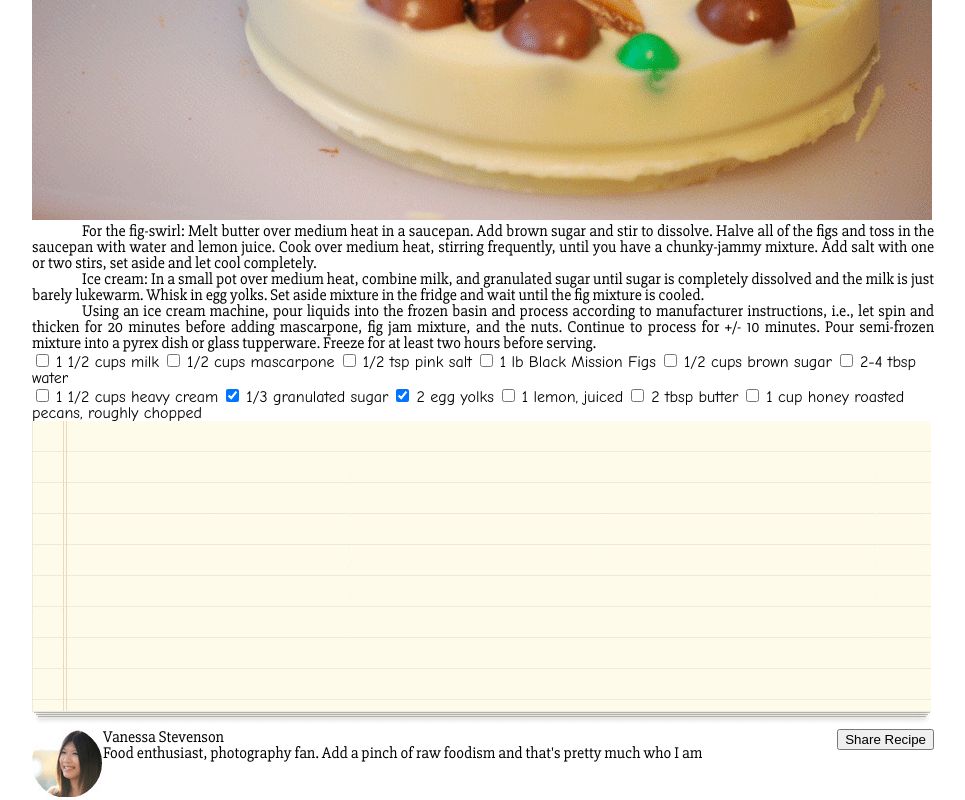
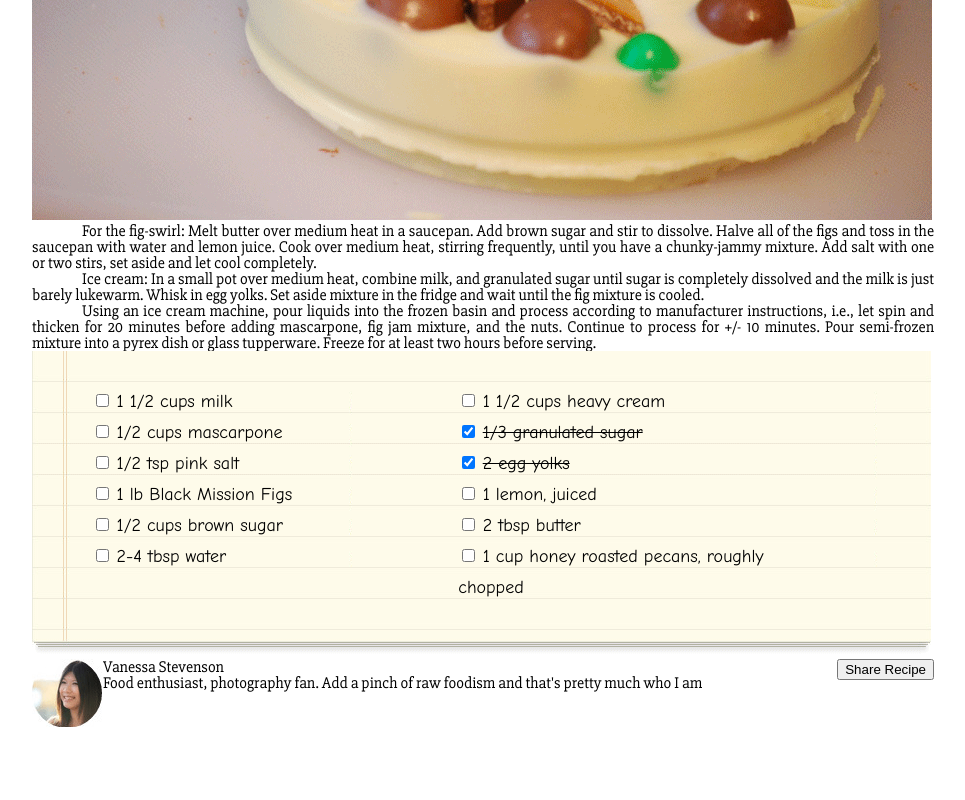
Before and after one commit to adriennekarnoski/chocolate-pizza, a plain HTML site: page index.html in a window 1280 px wide. Shown: the part 479-1279 px from the top of the page, without its empty margins (157-1122 px from the left). After the commit the page ends 1209 px from the top, so only its background shows below. Drawn offline with nearby package versions, Linux system fonts and the light colour scheme; files whose address does not match are found by name.

Commit message:
added checklist with clickable check boxes

```diff
--- a/index.html
+++ b/index.html
@@ -48,34 +48,65 @@
 <p class="indent">Ice cream: In a small pot over medium heat, combine milk, and granulated sugar until sugar is completely dissolved and the milk is just barely lukewarm. Whisk in egg yolks. Set aside mixture in the fridge and wait until the fig mixture is cooled.</p>
 <p class="indent">Using an ice cream machine, pour liquids into the frozen basin and process according to manufacturer instructions, i.e., let spin and thicken for 20 minutes before adding mascarpone, fig jam mixture, and the nuts. Continue to process for +/- 10 minutes. Pour semi-frozen mixture into a pyrex dish or glass tupperware. Freeze for at least two hours before serving. </p>
 </section>
-<section class="list-left">
+<section class="list-container">
+  <article class="list-left">
+    <ul>
+      <li>
   <input type="checkbox" id="checkbox">
-  <label for="checkbox">1 1/2 cups milk</label>
+  <label for="checkbox" class="checked">1 1/2 cups milk</label>
+</li>
+<li>
   <input type="checkbox" id="checkbox">
-  <label for="checkbox">1/2 cups mascarpone</label>
+  <label for="checkbox" class="checked">1/2 cups mascarpone</label>
+</li>
+<li>
   <input type="checkbox" id="checkbox">
-  <label for="checkbox">1/2 tsp pink salt</label>
+  <label for="checkbox" class="checked">1/2 tsp pink salt</label>
+</li>
+<li>
   <input type="checkbox" id="checkbox">
-  <label for="checkbox">1 lb Black Mission Figs</label>
+  <label for="checkbox" class="checked">1 lb Black Mission Figs</label>
+</li>
+<li>
   <input type="checkbox" id="checkbox">
-  <label for="checkbox">1/2 cups brown sugar</label>
+  <label for="checkbox" class="checked">1/2 cups brown sugar</label>
+</li>
   <input type="checkbox" id="checkbox">
-  <label for="checkbox">2-4 tbsp water</label>
-  <section class="list-right">
+  <label for="checkbox" class="checked">2-4 tbsp water</label>
+</li>
+</ul>
+</article>
+
+  <article class="list-right">
+    <ul>
+      <li>
     <input type="checkbox" id="checkbox">
-    <label for="checkbox">1 1/2 cups heavy cream</label>
-    <input type="checkbox" id="checkbox" checked>
-    <label for="checkbox">1/3 granulated sugar</label>
-    <input type="checkbox" id="checkbox" checked>
-    <label for="checkbox">2 egg yolks</label>
+    <label for="checkbox" class="checked">1 1/2 cups heavy cream</label>
+  </li>
+  <li>
+    <input type="checkbox" id="checkbox" checked="checked">
+    <label for="checkbox" class="checked">1/3 granulated sugar</label>
+  </li>
+  <li>
+    <input type="checkbox" id="checkbox" checked="checked">
+    <label for="checkbox" class="checked">2 egg yolks</label>
+  </li>
+  <li>
     <input type="checkbox" id="checkbox">
-    <label for="checkbox">1 lemon, juiced</label>
+    <label for="checkbox" class="checked">1 lemon, juiced</label>
+  </li>
+  <li>
     <input type="checkbox" id="checkbox">
-    <label for="checkbox">2 tbsp butter</label>
+    <label for="checkbox" class="checked">2 tbsp butter</label>
+  </li>
+  <li>
     <input type="checkbox" id="checkbox">
-    <label for="checkbox">1 cup honey roasted pecans, roughly chopped</label>
-<img src="/Users/adriennekarnoski/codefellows/201/chocolate-pizza/img:/list-bg.png">
-</section>
+    <label for="checkbox" class="checked">1 cup honey roasted pecans, roughly chopped</label>
+  </li>
+  </article>
+  </section>
+<img src="/Users/adriennekarnoski/codefellows/201/chocolate-pizza/img:/list-bg.png" id="list-img">
+
 <section class="post-title">
   <span class="left">
     <img src="/Users/adriennekarnoski/codefellows/201/chocolate-pizza/img:/van-pic.png">
--- a/style.css
+++ b/style.css
@@ -123,3 +123,32 @@ p {
 label {
   font-family: 'Comic Sans MS'
 }
+
+.list-container {
+  position: relative;
+  display: block;
+}
+
+.list-right {
+  display: block;
+  position: absolute;
+  top: 35px;
+  right: 115px;
+  width: 40%;
+  font-size: 18px;
+  line-height: 30px;
+}
+
+.list-left {
+  display: block;
+  position: absolute;
+  top: 35px;
+  left: 60px;
+  width: 40%;
+  font-size: 18px;
+  line-height: 30px;
+}
+
+input[type=checkbox]:checked + label.checked{
+  text-decoration: line-through;
+}
```
